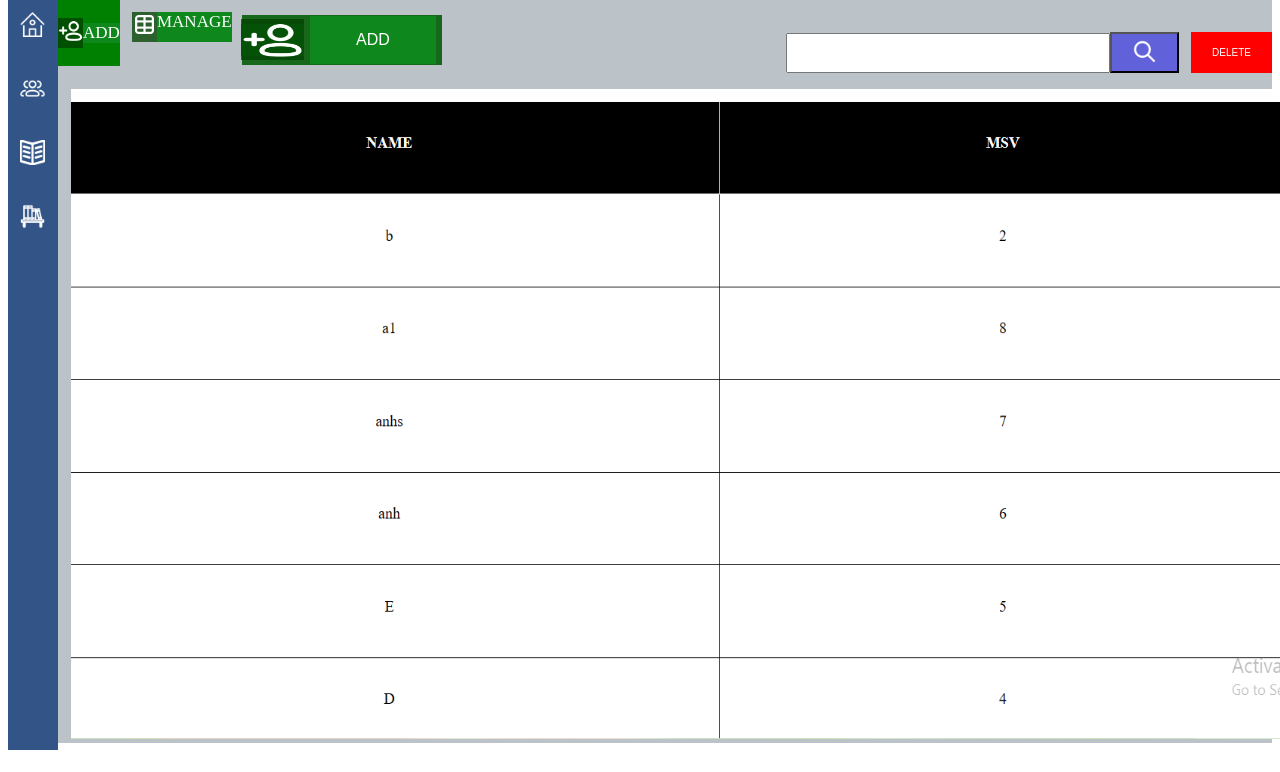
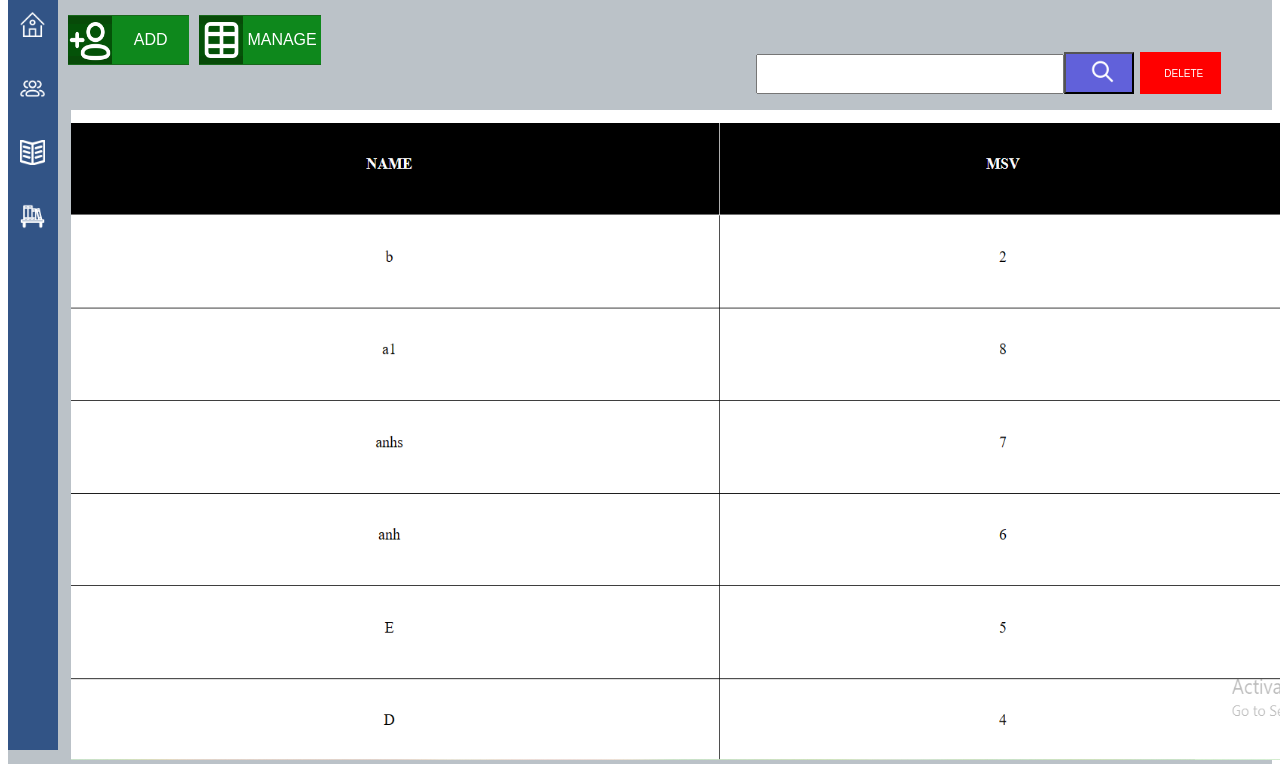
Before and after one commit to goddod1/library, a PHP site: page /?option=home in a window 1280 px wide; the page is wider, and only the part inside the window is pictured. Shown: the part 50-822 px from the top of that part. Before the commit the page ends 800 px from the top of that part, so only its background shows below. Run offline with PHP 8.4, Linux system fonts and the light colour scheme.

Commit message:
init code
add

```diff
--- a/css/history.css
+++ b/css/history.css
@@ -26,7 +26,8 @@ div.scrollmenu2 {
   }
   .form1{
     display: flex;
-    margin-top: -1%;
+    margin-top: 1%;
+    margin-right: 4%;
   }
   .inputsearch1{
     margin-top: 0.1%; width:28%; height: 40px; font-size: 42px; margin-left: 60%;
@@ -35,7 +36,14 @@ div.scrollmenu2 {
     padding-left: 20px; padding-right: 20px; background-color: blue;
   }
   .inputsubmit1{
-    background-color: red; color: white; margin-left: 1%; border: 1px solid red; padding-left: 20px; padding-right: 20px; font-size: 10px;
+    background-color: red;
+    color: white;
+    margin-left: 0.5%;
+    border: 1px solid red;
+    padding-left: 2%;
+    padding-right: 2%;
+    font-size: 10px;
+    width: 7%;
   }
   .image1{
     margin-left: 5%;
--- a/css/person.css
+++ b/css/person.css
@@ -2,6 +2,7 @@ div.scrollmenu {
 
     overflow: auto;
     white-space: nowrap;
+    display: flex;
   }
 
   div.scrollmenu a {
@@ -36,13 +37,19 @@ div.scrollmenu {
     margin-top: 0.1%; width:28%; height: 40px; font-size: 42px; margin-left: 60%;
   }
   .button{
-    padding-left: 20px; padding-right: 20px; background-color: rgb(97, 97, 218);
+    padding-left: 2%;
+    padding-right: 2%; background-color: rgb(97, 97, 218);
+    width: 6%;
+    height: 42px;
   }
   .inputsubmit{
     background-color: red; color: white; margin-left: 1%; border: 1px solid red; padding-left: 20px; padding-right: 20px; font-size: 10px;
   }
   .image{
     margin-left: 5%;
+  }
+  button{
+    padding: 0px;
   }
 .btn-person{
   margin-top: 15px;
@@ -51,7 +58,7 @@ div.scrollmenu {
   display: flex;
   align-items:center;
   color: white;
-  width: 200px;
+  width: 10%;
   height: 50px;
   border: none;
 }
@@ -61,47 +68,27 @@ div.scrollmenu {
   height: 2rem;
   width: 40%;
   position: relative;
-  left: -0.4rem;
 
 }
 
 .icon--img {
   background-color: rgba(2, 66, 2, 0.766);
   position: relative;
-  top:-0.3rem;
-  height: 2.55rem;
+  top: -0.5rem;
+  height: 3rem;
   width: 100%;
 
 }
 
 .title--btn {
-  display: flex;
-  align-items: center;
-  justify-content: center;
+
   font-size: 1rem;
   position: relative;
-  width: 80%;
-
-  padding-top: 8%;
-  padding-bottom: 8%;
-
+  width: 70%;
+  padding-bottom: 12%;
+  padding-top: 12%;
+  right:0.1%;
 }
-
-@media (min-width: 1025px) {
-  .btn-person {
-    width: 200px;
-  }
+.background--button{
+  background-color: rgb(187, 194, 200);
 }
-
-@media (min-width: 800px) and (max-width: 1024px) {
-  .btn-person{
-    width: 150px;
-  }
-}
-
-@media (max-width: 480px) {
-  .btn-person{
-    width: 100px;
-  }
-
-}
--- a/view/person.php
+++ b/view/person.php
@@ -1,24 +1,25 @@
-<div style="background-color: rgb(187, 194, 200);">
-<div class="scrollmenu" style="display: flex;">
-  <div style="display: flex;
-  align-items: center; background-color: green  ;"><a style=" font-size: 17px; background-color: rgba(0, 66, 0, 0.766);" href="#" onclick="openPopup()"><img src="user-add-svgrepo-com.png" width="25" height="25"></a><a style=" font-size: 17px; color: white;" href="#" onclick="openPopup()">ADD</a></div>
-  <div style="margin-left:1%; display: flex; margin-bottom: 2%; margin-top:1%;"><a style=" font-size: 17px; background-color: rgba(0, 66, 0, 0.766);" href="?option=person"><img src="table-svgrepo-com (1).png" width="25" height="25"></a><a style="font-size: 17px; color: white;" href="?option=person">MANAGE</a></div>
-  <!-- <a href="?option=book"><img src="book-svg
-  repo-com.png" wwidth="25" height="25"></a> -->
+<div class="background--button">
+    <div class="scrollmenu">
+
         <button class="btn-person">
-        <a class="btn-add" href="#" onclick="openPopup()"><img class="icon--img" src="user-add-svgrepo-com.png" width="25" height="25"></a>
-
+            <a class="btn-add" href="#" onclick="openPopup()"><img class="icon--img" src="user-add-svgrepo-com.png"
+                    width="25" height="25"></a>
             <a class="title--btn" href="#" onclick="openPopup()">ADD</a>
+        </button>
+        <button class="btn-person">
+            <a class="btn-add" href="?option=person"><img class="icon--img" src="table-svgrepo-com (1).png" width="25"
+                    height="25"></a>
+            <a class="title--btn" href="?option=person">MANAGE</a>
         </button>
     </div>
 
-<div style="margin-top: -2.7%;">
-            <form method="post" class="form">
-                <input class="inputsearch" type="search"
-                    name="username"><button class="button"><img src="search-magnifying-glass-svgrepo-com (1).png" width="25" height="25"></button>
+    <div class="history">
+        <form method="post" class="form1">
+            <input class="inputsearch1" type="search" name="username"><button class="button"><img
+                    src="search-magnifying-glass-svgrepo-com (1).png" width="25" height="25"></button>
             <!-- <input style="font-size: 27px;" type="image" src="search-square-svgrepo-com.png" alt="Submit" width="45" height="45" name="search"> -->
 
-                    <input class="inputsubmit" type="submit" name="delete" value="DELETE">
+            <input class="inputsubmit1" type="submit" name="delete" value="DELETE">
         </form>
 
     </div>
```
Also changed, not shown: view/book.php (+21 -14 lines), view/history.php (+20 -8 lines). Lines whose indentation alone changed are shown as unchanged.
